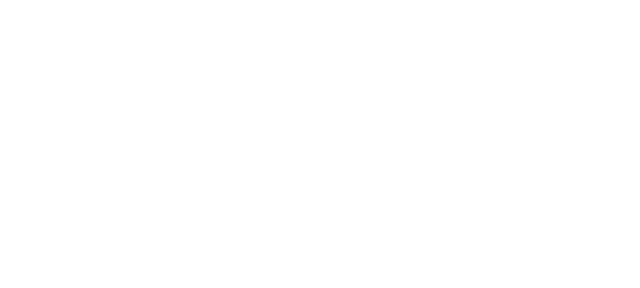
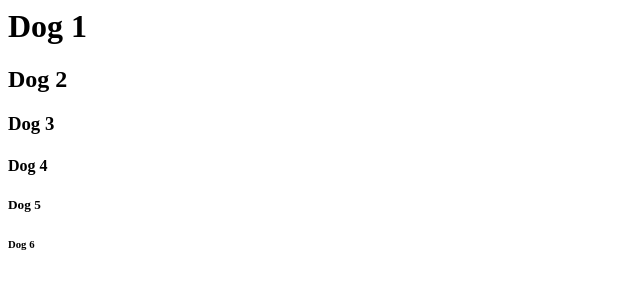
Before and after one commit to Gabriela0209/holberton-learning_web_programming, a plain HTML site: page index.html in a window 1280 px wide. Shown: the whole page, without its empty margins (0-640 px from the left). Drawn offline with Linux system fonts and the light colour scheme.

Commit message:
My fisrt commit
pushing my first file that i created whit atom

```diff
--- a/index.html
+++ b/index.html
@@ -4,5 +4,11 @@
  <title>title header</title>
 </head>
 <body>
+  <h1>Dog 1</h1>
+  <h2>Dog 2</h2>
+  <h3>Dog 3</h3>
+  <h4>Dog 4</h4>
+  <h5>Dog 5</h5>
+  <h6>Dog 6</h6>
 </body>
 </html>
```
